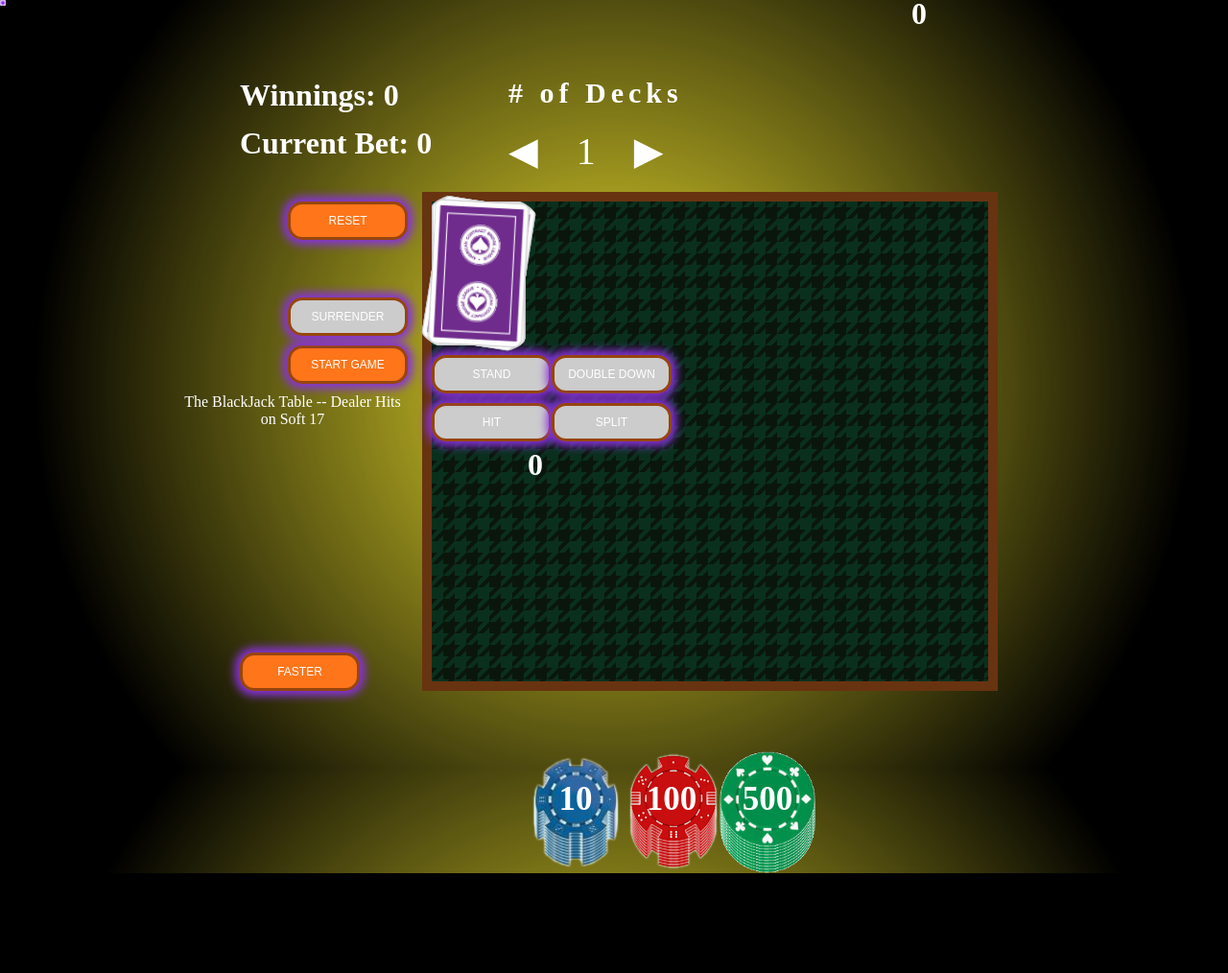
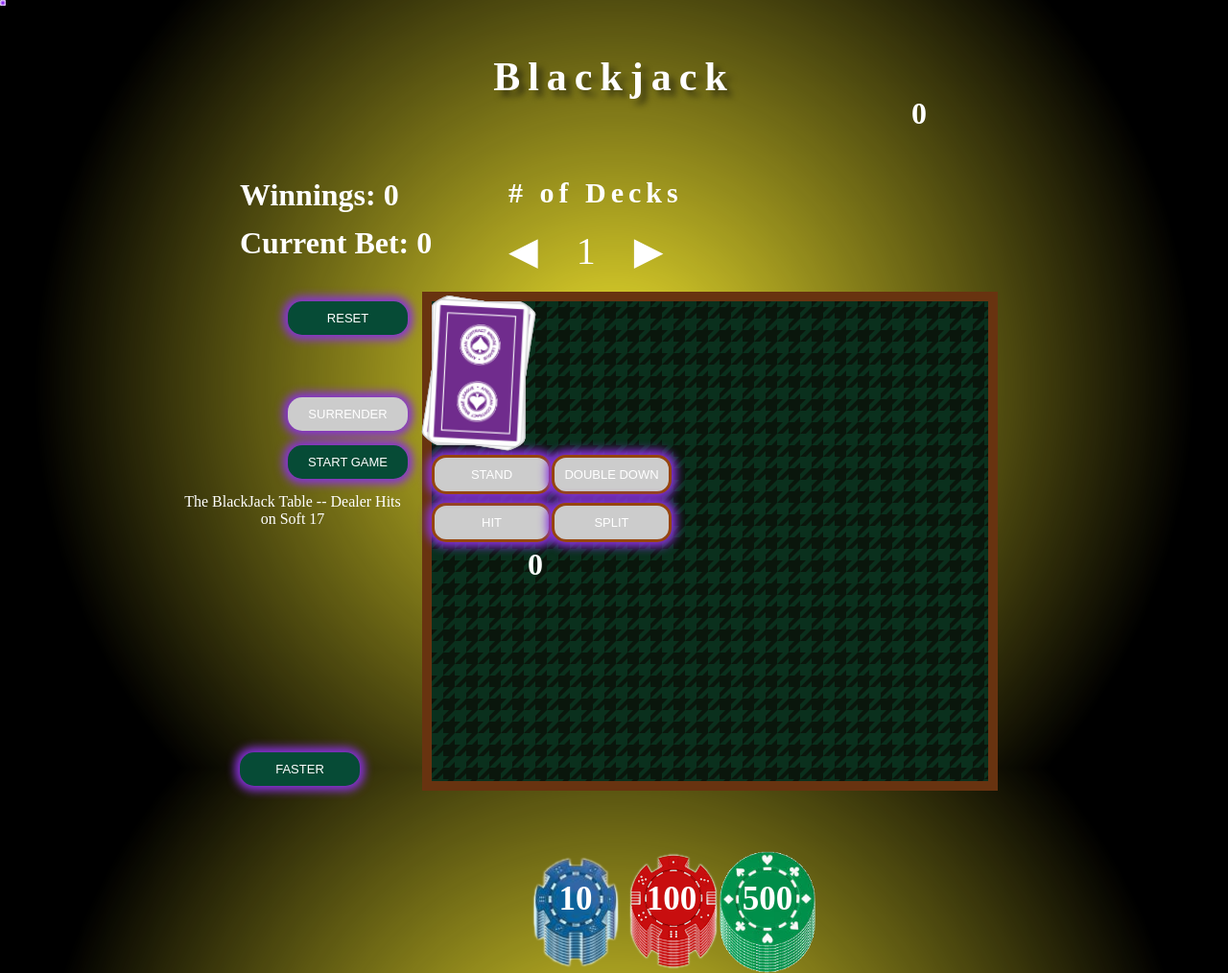
Before and after one commit to Graeme-Parker-Smith/blackjack, a PHP site: page / in a window 1280 px wide. Shown: the whole page at 96% size. Before the commit the page ends 910 px from the top, so only its background shows below. Run offline with PHP 8.4, Linux system fonts and the light colour scheme.

Commit message:
improve seo and accesibility. change title and description

```diff
--- a/blackjack.css
+++ b/blackjack.css
@@ -2,12 +2,40 @@
 	user-select: none;
 }
 
-.trail { /* className for the trail elements */
-  position: absolute;
-  height: 6px; width: 6px;
-  border-radius: 3px;
-  background: radial-gradient(circle, transparent 0%, white 90%) rgb(113, 0, 241);
-  pointer-events: none;
+@keyframes pulse {
+	0% {
+		transform: scale(1.18);
+	}
+	30% {
+		transform: scale(1);
+	}
+	40% {
+		transform: scale(1);
+	}
+	50% {
+		transform: scale(1);
+	}
+	60% {
+		transform: scale(1);
+	}
+	70% {
+		transform: scale(1);
+	}
+	80% {
+		transform: scale(1);
+	}
+	100% {
+		transform: scale(1);
+	}
+}
+
+#page-title {
+	text-align: center;
+	font-size: 42px;
+	letter-spacing: 0.5rem;
+	margin-top: 3.5rem;
+	animation: pulse 0.75s linear 0.5s 2;
+	text-shadow: rgba(10, 9, 9, 0.5) 6px 6px 6px;
 }
 
 html {
@@ -60,11 +88,12 @@ button:disabled {
 	/* text-decoration: line-through; */
 }
 
-
 .start,
 .reset,
 .surrender {
   left: -150px;
+  background-color:rgb(6, 75, 54);
+  border: none;
 }
 
 .surrender {
@@ -128,7 +157,7 @@ button:disabled {
 
 .msg-item {
 	margin: 0.3rem;
-  border-bottom: 1px solid rgba(0,0,0,0.1);
+	border-bottom: 1px solid rgba(0, 0, 0, 0.1);
 }
 
 .playerBox {
@@ -136,6 +165,10 @@ button:disabled {
 	top: 160px;
 	width: 250px;
 	height: 40px;
+}
+
+button {
+  font-size: 13px;
 }
 
 .hit-btn {
@@ -189,6 +222,8 @@ img {
 	position: absolute;
 	top: 470px;
   left: -200px;
+  background-color:rgb(6, 75, 54);
+  border: none;
 }
 
 /* card flipper CSS */
@@ -231,3 +266,15 @@ img {
 .front {
 	transform: rotateX(180deg);
 }
+
+@media screen and (min-width: 1000px) {
+	.trail {
+		/* className for the trail elements */
+		position: absolute;
+		height: 6px;
+		width: 6px;
+		border-radius: 3px;
+		background: radial-gradient(circle, transparent 0%, white 90%) rgb(113, 0, 241);
+		pointer-events: none;
+	}
+}
--- a/blackjack.js
+++ b/blackjack.js
@@ -228,7 +228,7 @@ const BlackJack = function(targetId) {
     let imgSrc;
     for (let i = 0; i < 52 * deckNum.innerHTML; i++) {
       imgSrc = `./PNG/${cardImages[i]}.png`;
-      cards[i].firstChild.firstChild.innerHTML = `<img src=${imgSrc} >`;
+      cards[i].firstChild.firstChild.innerHTML = `<img src=${imgSrc} alt="front of card" >`;
       cards[i].value = calcVal(cardImages[i]);
       cards[i].style.top = 0;
       cards[i].style.left = 0;
@@ -769,7 +769,7 @@ const BlackJack = function(targetId) {
   cardFlipper.appendChild(cardFlipperFront);
   const cardFlipperBack = document.createElement("div");
   cardFlipperBack.classList.add("back");
-  cardFlipperBack.innerHTML = '<img src="./PNG/purple_back.png" />';
+  cardFlipperBack.innerHTML = '<img src="./PNG/purple_back.png" alt="back of card" />';
   cardFlipper.appendChild(cardFlipperBack);
   // add children to card
   card.appendChild(cardFlipper);
--- a/home.html
+++ b/home.html
@@ -1,5 +1,5 @@
 <!DOCTYPE html>
-<html id="html">
+<html id="html" lang="en">
 	<head>
 		<!-- Global site tag (gtag.js) - Google Analytics -->
 		<script async src="https://www.googletagmanager.com/gtag/js?id=G-ZNBMQC13B1"></script>
@@ -12,10 +12,18 @@
 
 			gtag('config', 'G-ZNBMQC13B1');
 		</script>
-		<title>BlackJack Vanilla JS</title>
+		<meta charset="utf-8" />
+		<meta name="viewport" content="width=device-width, initial-scale=1" />
+		<meta name="theme-color" content="#000000" />
+		<meta
+			name="description"
+			content="Play Blackjack For Free"
+		/>
+		<title>Play Blackjack For Free</title>
 		<link rel="stylesheet" type="text/css" href="blackjack.css" />
 	</head>
 	<body>
+		<h1 id="page-title">Blackjack</h1>
 		<div id="stage"></div>
 
 		<script type="text/javascript" src="cardNames.js"></script>
```
Lines whose indentation alone changed are shown as unchanged.
